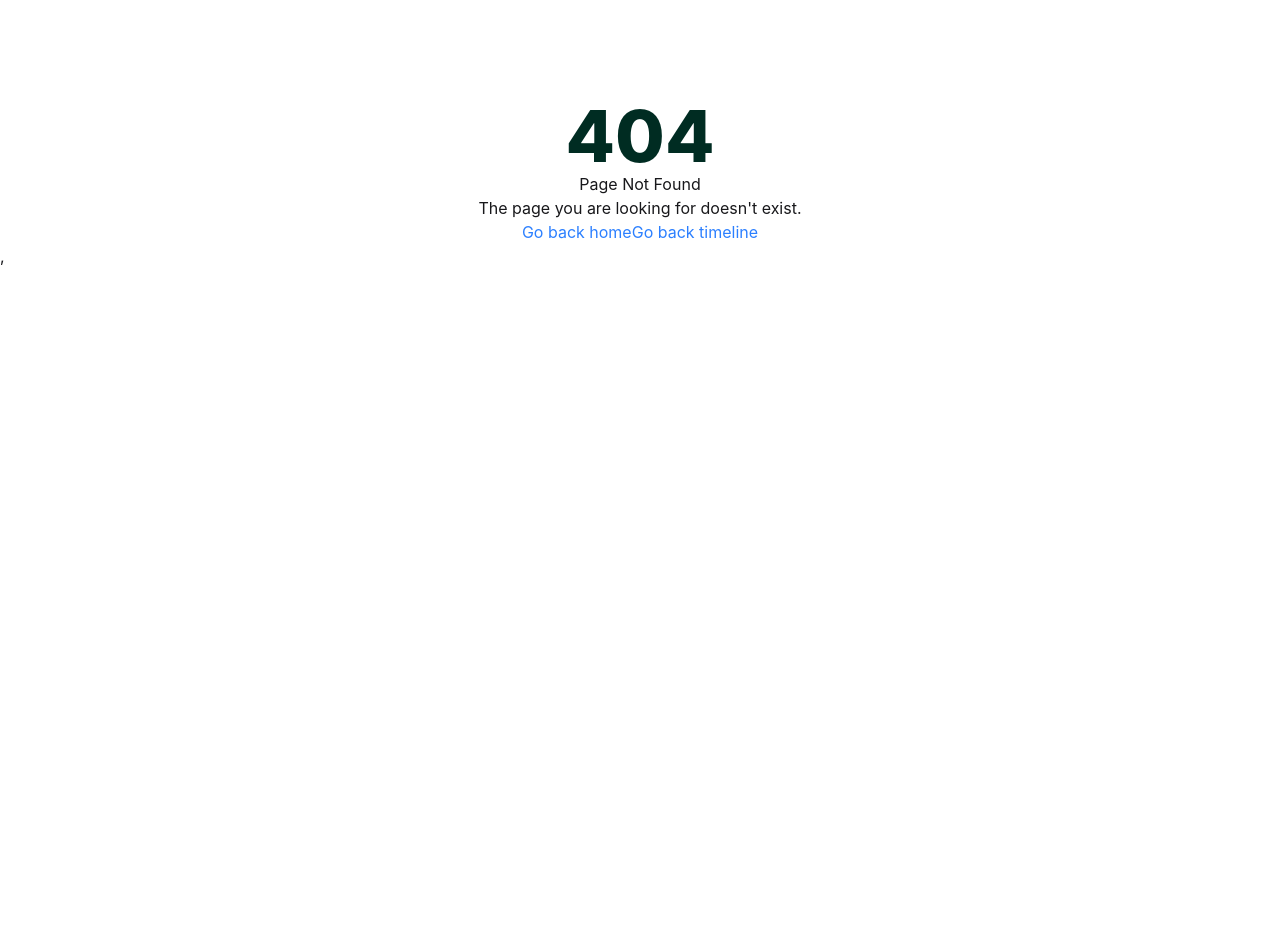
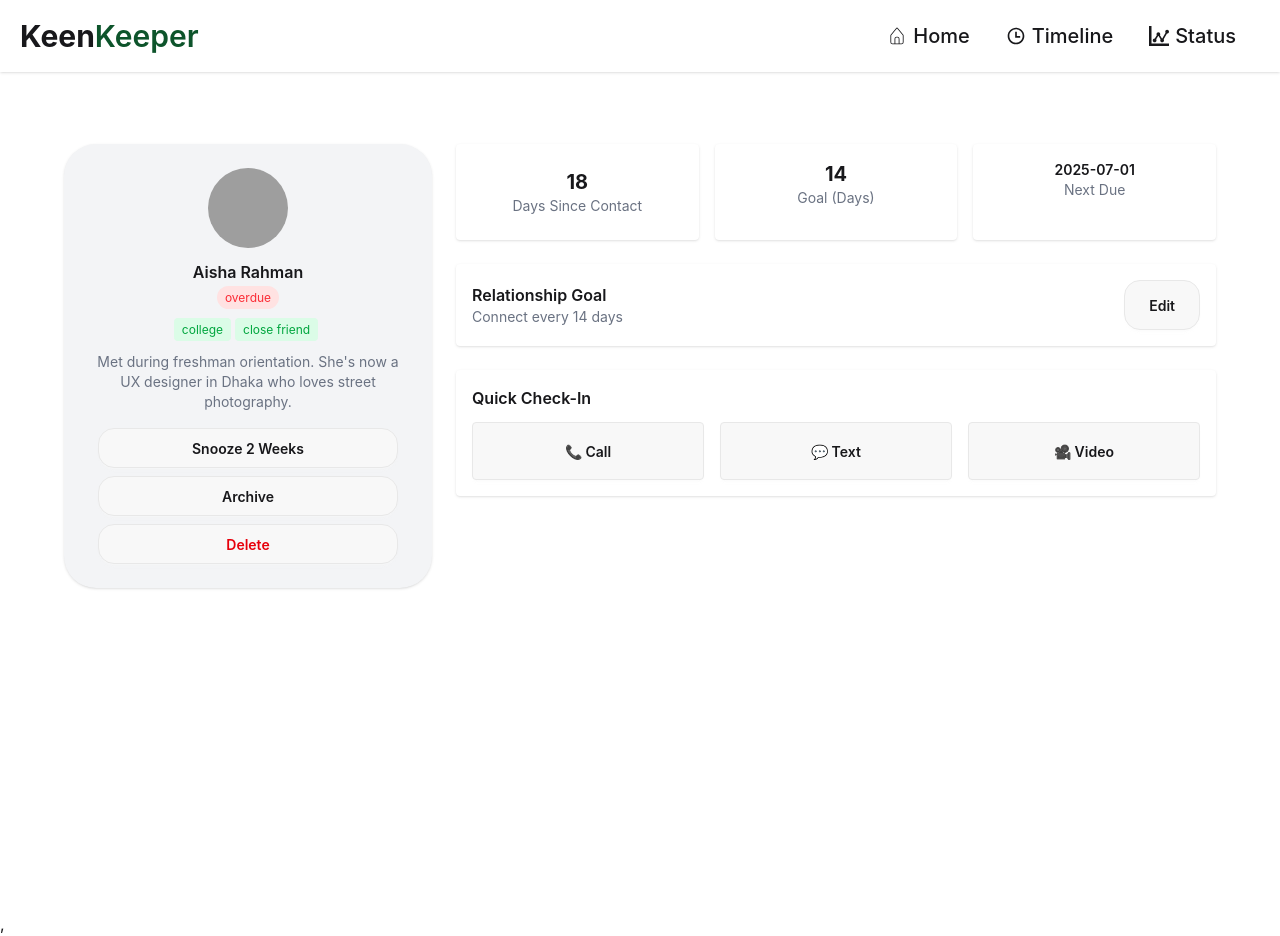
Before and after one commit to alrifat7/keen-keeper, a React (Vite) app: page /friend/1 in a window 1280 px wide. Before the commit this address had no page. Before the commit the page ends 800 px from the top, so only its background shows below. Built offline with nearby package versions, Linux system fonts and the light colour scheme; grey boxes are pictures that could not be loaded.

Commit message:
friendsDetails section added

```diff
--- a/src/components/homepage/Card.jsx
+++ b/src/components/homepage/Card.jsx
@@ -8,16 +8,16 @@ const Card = () => {
                 <p className='text-xl'>Total Friends</p>
             </div>
             <div className="card-body bg-base-200 rounded-lg text-center shadow">
-                <h2 className="text-4xl font-bold">10</h2>
-                <p className='text-xl'>Total Friends</p>
+                <h2 className="text-4xl font-bold">3</h2>
+                <p className='text-xl'>On Track</p>
             </div>
             <div className="card-body bg-base-200 rounded-lg text-center shadow">
-                <h2 className="text-4xl font-bold">10</h2>
-                <p className='text-xl'>Total Friends</p>
+                <h2 className="text-4xl font-bold">6</h2>
+                <p className='text-xl'>Need Attention</p>
             </div>
             <div className="card-body bg-base-200 rounded-lg text-center shadow">
-                <h2 className="text-4xl font-bold">10</h2>
-                <p className='text-xl'>Total Friends</p>
+                <h2 className="text-4xl font-bold">12</h2>
+                <p className='text-xl'>Interactions This Month</p>
             </div>
             <hr className='text-gray-50 max-w-full' />
         </div>
--- a/src/components/homepage/YourFriends.jsx
+++ b/src/components/homepage/YourFriends.jsx
@@ -1,4 +1,5 @@
 import React, { use } from 'react';
+import { Link } from 'react-router';
 
 const friendsPromise = fetch('/data.json').then((res) => res.json());
 
@@ -20,7 +21,7 @@ function FriendCard({ friend }) {
   const { name, picture, days_since_contact, status, tags } = friend;
 
   return (
-    <div className="bg-white border border-gray-200 rounded-xl p-6 flex flex-col items-center gap-3 mt-4 text-center">
+    <Link to={`/friend/${friend.id}`} className="bg-white border border-gray-200 rounded-xl p-6 flex flex-col items-center gap-3 mt-4 text-center">
       <img
         src={picture}
         alt={name}
@@ -41,7 +42,7 @@ function FriendCard({ friend }) {
       <span className={`text-[11px] font-medium px-3 py-0.5 rounded-full ${STATUS_STYLES[status]}`}>
         {STATUS_LABELS[status]}
       </span>
-    </div>
+    </Link>
   );
 }
 
--- a/src/main.jsx
+++ b/src/main.jsx
@@ -2,44 +2,11 @@ import { StrictMode } from 'react'
 import { createRoot } from 'react-dom/client'
 import './index.css'
 import { RouterProvider } from 'react-router/dom'
-import { createBrowserRouter } from 'react-router'
-import RootLayout from './Layout/RootLayout'
-import Homepage from './pages/homepage/Homepage'
-import AllFriends from './pages/friends/AllFriends'
-import Timeline from './pages/timeline/Timeline'
-import Stats from './pages/stats/Stats'
-import NotFound from './pages/NotFoundPage/NotFoundPage'
-import NotFoundPage from './pages/NotFoundPage/NotFoundPage'
+import { router } from './pages/router/Routs'
 
 
-const router = createBrowserRouter(
-  [
-    {
-      path: '/',
-      element: <RootLayout />,
-      children: [
-        {
-          // path: '/',
-          index: true,
-          element: <Homepage />
-        },
-        {
-          path: '/timeline',
-          element: <Timeline />
-        },
-        {
-          path: '/stats',
-          element: <Stats />
-        },
-        {
-          path: '/friends',
-          element: <AllFriends />
-        }
-      ],
-      errorElement: <NotFoundPage />
-    },
-  ]
-)
+
+
 
 
 createRoot(document.getElementById('root')).render(
--- /dev/null
+++ b/src/pages/friendDetails/FriendDetails.jsx
@@ -0,0 +1,109 @@
+import React, { useEffect, useState } from 'react';
+import { useParams } from 'react-router';
+
+const FriendDetails = () => {
+  const { id } = useParams();
+  const [friend, setFriend] = useState(null);
+
+  useEffect(() => {
+    fetch('/data.json')
+      .then(res => res.json())
+      .then(data => {
+        const singleFriend = data.find(f => f.id === parseInt(id));
+        setFriend(singleFriend);
+      });
+  }, [id]);
+
+  if (!friend) return <p className="text-center mt-10">Loading...</p>;
+
+  return (
+    <div className="p-8 mt-10 min-h-screen ">
+      <div className="max-w-6xl  mx-auto grid md:grid-cols-3 gap-6">
+
+        {/* LEFT CARD */}
+        <div className=" p-6   bg-gray-100 rounded-4xl shadow text-center">
+          <img
+            src={friend.picture}
+            alt=""
+            className="w-20 h-20 mx-auto rounded-full"
+          />
+          <h2 className="mt-3 font-semibold">{friend.name}</h2>
+
+          <span className="bg-red-100 text-red-500 text-xs px-2 py-1 rounded-full">
+            {friend.status}
+          </span>
+
+          <div className="mt-2">
+            {friend.tags.map((tag, i) => (
+              <span
+                key={i}
+                className="bg-green-100 text-green-600 text-xs px-2 py-1 rounded mr-1"
+              >
+                {tag}
+              </span>
+            ))}
+          </div>
+
+          <p className="text-sm text-gray-500 mt-3">{friend.bio}</p>
+
+          <div className="mt-4 space-y-2">
+            <button className='btn rounded-2xl w-[300px]'>Snooze 2 Weeks</button>
+            <button className='btn rounded-2xl w-[300px]'>Archive</button>
+            <button className='btn rounded-2xl w-[300px] text-red-600'>
+              Delete
+            </button>
+          </div>
+        </div>
+
+        {/* RIGHT SIDE */}
+        <div className="md:col-span-2 space-y-6">
+
+          {/* TOP STATS */}
+          <div className="grid grid-cols-3 gap-4">
+            <div className="bg-white p-6 rounded shadow text-center">
+              <h2 className="text-xl font-bold">{friend.days_since_contact}</h2>
+              <p className="text-sm text-gray-500">Days Since Contact</p>
+            </div>
+
+            <div className="bg-white p-4 rounded shadow text-center">
+              <h2 className="text-xl font-bold">{friend.goal}</h2>
+              <p className="text-sm text-gray-500">Goal (Days)</p>
+            </div>
+
+            <div className="bg-white p-4 rounded shadow text-center">
+              <h2 className="text-sm font-semibold">
+                {friend.next_due_date}
+              </h2>
+              <p className="text-sm text-gray-500">Next Due</p>
+            </div>
+          </div>
+
+          {/* GOAL SECTION */}
+          <div className="bg-white p-4 rounded shadow flex justify-between items-center">
+            <div>
+              <h3 className="font-semibold">Relationship Goal</h3>
+              <p className="text-sm text-gray-500">
+                Connect every {friend.goal} days
+              </p>
+            </div>
+            <button className="btn rounded-2xl p-6">Edit</button>
+          </div>
+
+          {/* QUICK ACTION */}
+          <div className="bg-white p-4 rounded shadow">
+            <h3 className="mb-3 font-semibold">Quick Check-In</h3>
+
+            <div className="grid grid-cols-3 gap-4">
+              <button className="btn font-semibold p-7">📞 Call</button>
+              <button className="btn font-semibold p-7">💬 Text</button>
+              <button className="btn font-semibold p-7">🎥 Video</button>
+            </div>
+          </div>
+
+        </div>
+      </div>
+    </div>
+  );
+};
+
+export default FriendDetails;
--- /dev/null
+++ b/src/pages/router/Routs.jsx
@@ -0,0 +1,41 @@
+import { createBrowserRouter } from "react-router";
+import RootLayout from "../../Layout/RootLayout";
+import AllFriends from "../friends/AllFriends";
+import Homepage from "../homepage/Homepage";
+import NotFoundPage from "../NotFoundPage/NotFoundPage";
+import Stats from "../stats/Stats";
+import Timeline from "../timeline/Timeline";
+import FriendDetails from "../friendDetails/FriendDetails";
+
+export const router = createBrowserRouter(
+  [
+    {
+      path: '/',
+      element: <RootLayout />,
+      children: [
+        {
+          // path: '/',
+          index: true,
+          element: <Homepage />
+        },
+        {
+            path: "/friend/:id",
+            element: <FriendDetails />
+        },
+        {
+          path: '/timeline',
+          element: <Timeline />
+        },
+        {
+          path: '/stats',
+          element: <Stats />
+        },
+        {
+          path: '/friends',
+          element: <AllFriends />
+        }
+      ],
+      errorElement: <NotFoundPage />
+    },
+  ]
+)
```
